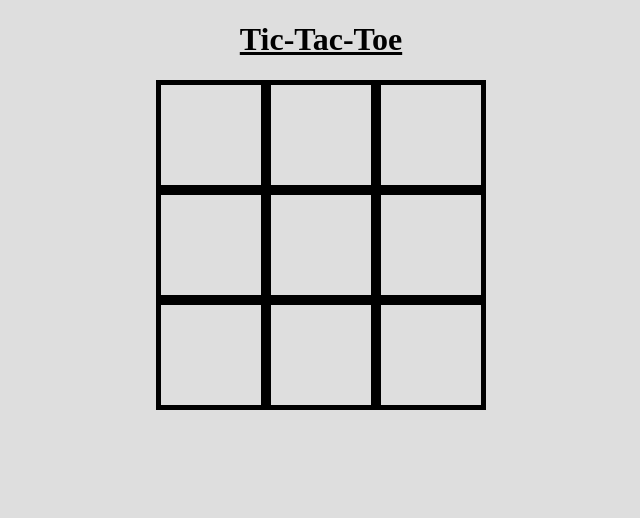
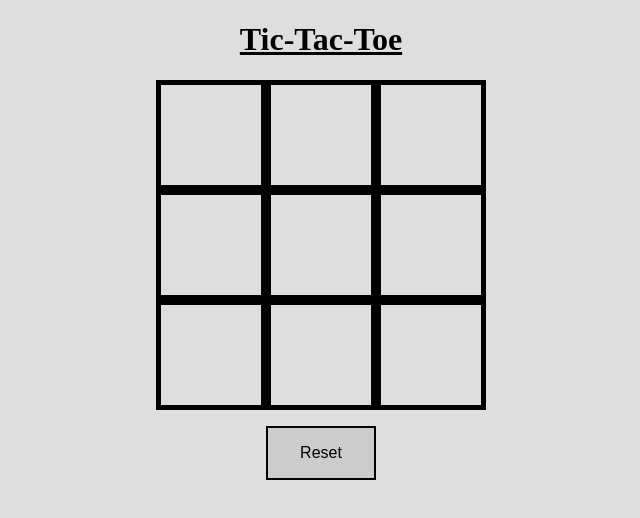
Before and after one commit to onoya/ts-react-tic-tac-toe, a React (Create React App) app: page / in a window 1280 px wide. Shown: the top 518 px of the page, without its empty margins (319-959 px from the left). Built offline with nearby package versions, Linux system fonts and the light colour scheme.

Commit message:
Add reset button

```diff
--- a/src/components/Board.tsx
+++ b/src/components/Board.tsx
@@ -51,6 +51,11 @@ class Board extends Component<WithStyles<typeof styles>, State> {
             </h2>
           </div>
         )}
+        <div className={classes.controls}>
+          <button className={classes.button} onClick={this.handleReset}>
+            Reset
+          </button>
+        </div>
       </Fragment>
     );
   }
@@ -83,6 +88,13 @@ class Board extends Component<WithStyles<typeof styles>, State> {
     }
     return null;
   };
+
+  private handleReset = () =>
+    this.setState({
+      winner: null,
+      player: Player.One,
+      board: Array(9).fill(null),
+    });
 }
 
 const styles = {
@@ -98,6 +110,19 @@ const styles = {
     width: '70%',
     textAlign: 'center',
   },
+  controls: {
+    display: 'flex',
+    justifyContent: 'center',
+    marginTop: '1rem',
+  },
+  button: {
+    padding: '1rem 2rem',
+    fontSize: '1rem',
+    border: '2px solid #000',
+    backgroundColor: '#ccc',
+    cursor: 'pointer',
+    outline: 'none',
+  },
 };
 
 export default withStyles(styles)(Board);
```
